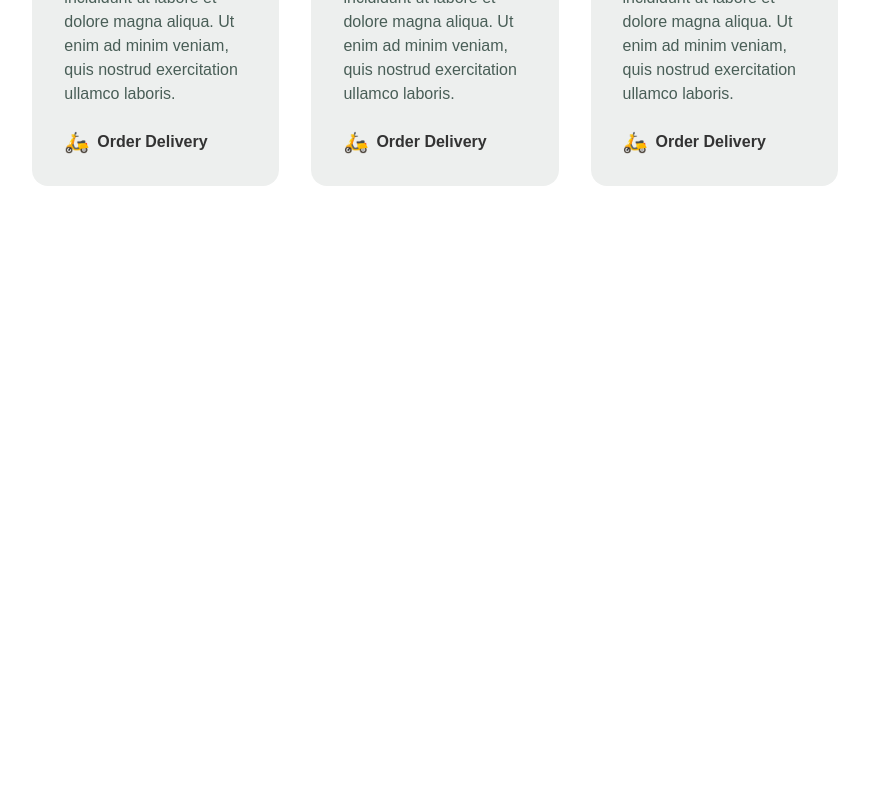
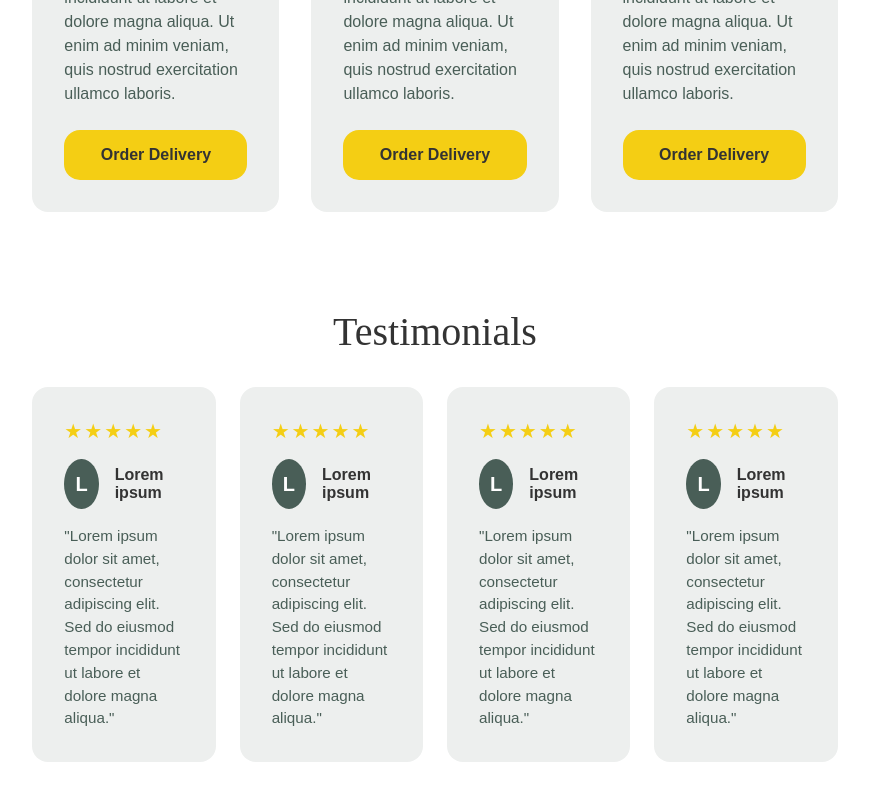
Before and after one commit to Keeferf/coursera-projects, a React (Create React App) app in the folder little-lemon-capstone/: page / in a window 1280 px wide. Shown: the part 1093-1893 px from the top of the page, without its empty margins (205-1074 px from the left). Before the commit the page ends 1327 px from the top, so only its background shows below. Built offline with nearby package versions, Linux system fonts and the light colour scheme.

Commit message:
Added testimonials section to homepage

```diff
--- a/little-lemon-capstone/src/components/Highlights.css
+++ b/little-lemon-capstone/src/components/Highlights.css
@@ -113,30 +113,26 @@
   flex: 1;
 }
 
-/* Delivery Button */
+/* Delivery Button - Yellow style */
 .delivery-button {
-  background: transparent;
-  border: none;
+  background-color: var(--primary-yellow);
+  color: var(--highlight-dark);
   font-family: var(--font-body);
   font-size: 1rem;
   font-weight: 700;
-  color: var(--highlight-dark);
+  padding: var(--spacing-sm) var(--spacing-lg);
+  border: none;
+  border-radius: 16px;
   cursor: pointer;
-  padding: 0;
-  display: flex;
-  align-items: center;
-  gap: var(--spacing-xs);
-  transition: color var(--transition-base);
+  transition:
+    background-color var(--transition-base),
+    transform var(--transition-base);
+  width: 100%;
 }
 
 .delivery-button:hover {
-  color: var(--primary-green);
-}
-
-/* Add delivery icon via pseudo-element */
-.delivery-button::before {
-  content: "🛵";
-  font-size: 1.25rem;
+  background-color: #e6c013;
+  transform: translateY(-2px);
 }
 
 /* Tablet Responsive */
--- /dev/null
+++ b/little-lemon-capstone/src/components/Testimonials.css
@@ -0,0 +1,101 @@
+/* src/components/Testimonials.css */
+
+/* Testimonials Section */
+.testimonials {
+  padding: var(--spacing-xl) 0;
+}
+
+.testimonials h2 {
+  font-family: var(--font-display);
+  font-size: 2.5rem;
+  font-weight: 500;
+  color: var(--highlight-dark);
+  text-align: center;
+  margin-bottom: var(--spacing-lg);
+  margin-top: 0;
+}
+
+/* Grid for testimonial cards */
+.testimonials-grid {
+  display: grid;
+  grid-template-columns: repeat(4, 1fr);
+  gap: var(--spacing-md);
+}
+
+/* Individual Testimonial Card */
+.testimonial-card {
+  background-color: var(--highlight-light);
+  border-radius: 16px;
+  padding: var(--spacing-lg);
+  display: flex;
+  flex-direction: column;
+  gap: var(--spacing-sm);
+}
+
+/* Star Rating */
+.testimonial-rating {
+  color: var(--primary-yellow);
+  font-size: 1.25rem;
+  letter-spacing: 2px;
+}
+
+/* Author Info */
+.testimonial-author {
+  display: flex;
+  align-items: center;
+  gap: var(--spacing-sm);
+}
+
+/* Avatar Circle */
+.testimonial-avatar {
+  width: 50px;
+  height: 50px;
+  border-radius: 50%;
+  background-color: var(--primary-green);
+  color: var(--white);
+  display: flex;
+  align-items: center;
+  justify-content: center;
+  font-family: var(--font-body);
+  font-size: 1.25rem;
+  font-weight: 700;
+}
+
+/* Author Name */
+.testimonial-name {
+  font-family: var(--font-body);
+  font-size: 1rem;
+  font-weight: 700;
+  color: var(--highlight-dark);
+}
+
+/* Review Text */
+.testimonial-text {
+  font-family: var(--font-body);
+  font-size: 0.95rem;
+  line-height: 1.5;
+  color: var(--primary-green);
+  margin: 0;
+}
+
+/* Tablet Responsive */
+@media (max-width: 968px) {
+  .testimonials-grid {
+    grid-template-columns: repeat(2, 1fr);
+  }
+
+  .testimonials h2 {
+    font-size: 2rem;
+  }
+}
+
+/* Mobile Responsive */
+@media (max-width: 480px) {
+  .testimonials-grid {
+    grid-template-columns: 1fr;
+  }
+
+  .testimonials h2 {
+    font-size: 1.75rem;
+  }
+}
--- /dev/null
+++ b/little-lemon-capstone/src/components/Testimonials.js
@@ -0,0 +1,54 @@
+// src/components/Testimonials.js
+import React from "react";
+import "./Testimonials.css";
+
+const Testimonials = () => {
+  const reviews = [
+    {
+      id: 1,
+      name: "Lorem ipsum",
+      rating: 5,
+      text: "Lorem ipsum dolor sit amet, consectetur adipiscing elit. Sed do eiusmod tempor incididunt ut labore et dolore magna aliqua.",
+    },
+    {
+      id: 2,
+      name: "Lorem ipsum",
+      rating: 5,
+      text: "Lorem ipsum dolor sit amet, consectetur adipiscing elit. Sed do eiusmod tempor incididunt ut labore et dolore magna aliqua.",
+    },
+    {
+      id: 3,
+      name: "Lorem ipsum",
+      rating: 5,
+      text: "Lorem ipsum dolor sit amet, consectetur adipiscing elit. Sed do eiusmod tempor incididunt ut labore et dolore magna aliqua.",
+    },
+    {
+      id: 4,
+      name: "Lorem ipsum",
+      rating: 5,
+      text: "Lorem ipsum dolor sit amet, consectetur adipiscing elit. Sed do eiusmod tempor incididunt ut labore et dolore magna aliqua.",
+    },
+  ];
+
+  return (
+    <section className="testimonials">
+      <h2>Testimonials</h2>
+      <div className="testimonials-grid">
+        {reviews.map((review) => (
+          <article key={review.id} className="testimonial-card">
+            <div className="testimonial-rating">
+              {Array(review.rating).fill("★").join("")}
+            </div>
+            <div className="testimonial-author">
+              <div className="testimonial-avatar">{review.name.charAt(0)}</div>
+              <span className="testimonial-name">{review.name}</span>
+            </div>
+            <p className="testimonial-text">"{review.text}"</p>
+          </article>
+        ))}
+      </div>
+    </section>
+  );
+};
+
+export default Testimonials;
--- a/little-lemon-capstone/src/pages/HomePage.js
+++ b/little-lemon-capstone/src/pages/HomePage.js
@@ -2,7 +2,7 @@
 import React from "react";
 import Hero from "../components/Hero";
 import Highlights from "../components/Highlights";
-// import Testimonials from "../components/Testimonials";
+import Testimonials from "../components/Testimonials";
 // import About from "../components/About";
 import "./HomePage.css";
 
@@ -15,8 +15,8 @@ const HomePage = () => {
       {/* Constrained width sections */}
       <div className="content-wrapper">
         <Highlights />
-        {/* <Testimonials />
-        <About /> */}
+        <Testimonials />
+        {/* <About /> */}
       </div>
     </div>
   );
```
